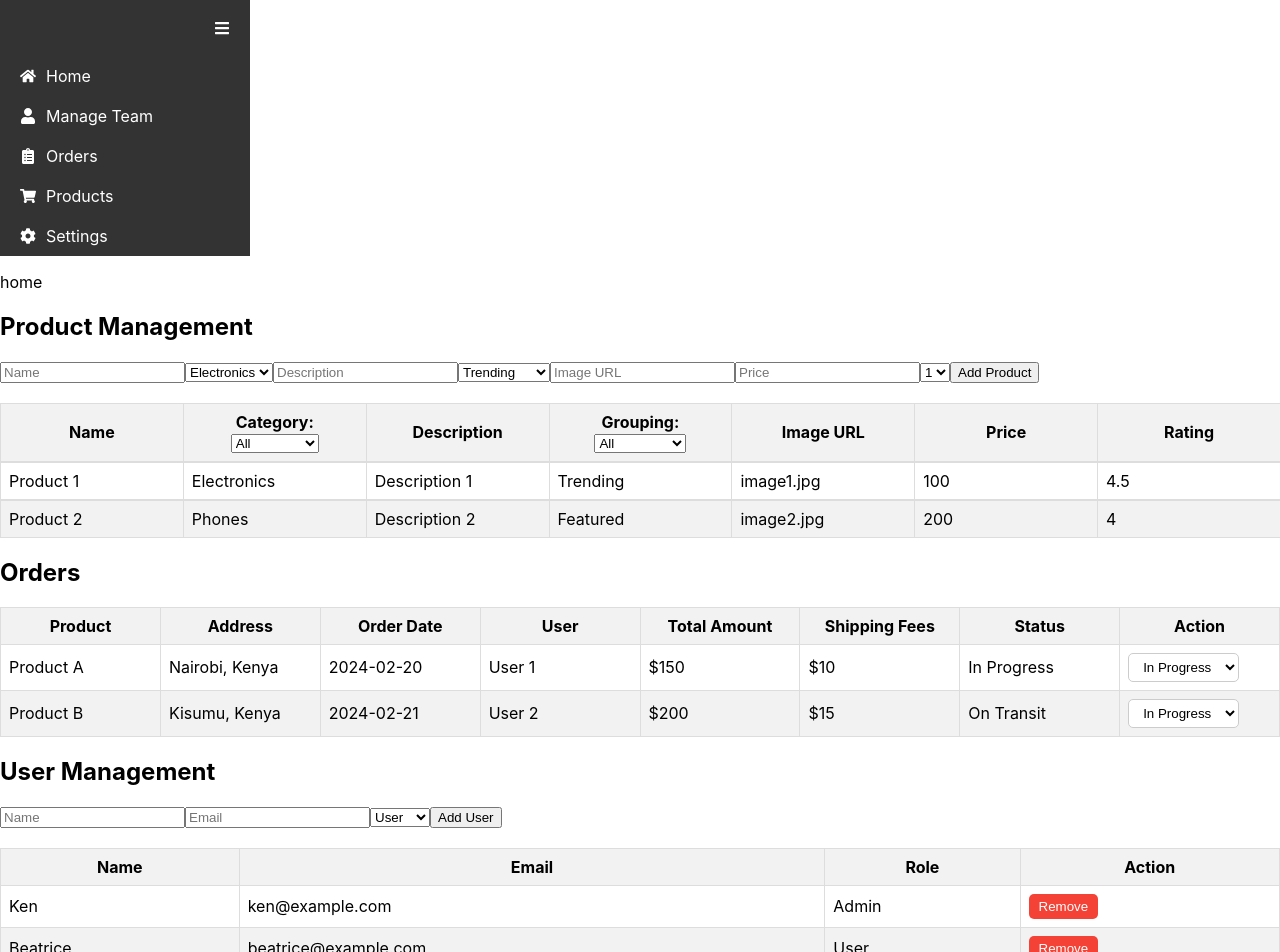
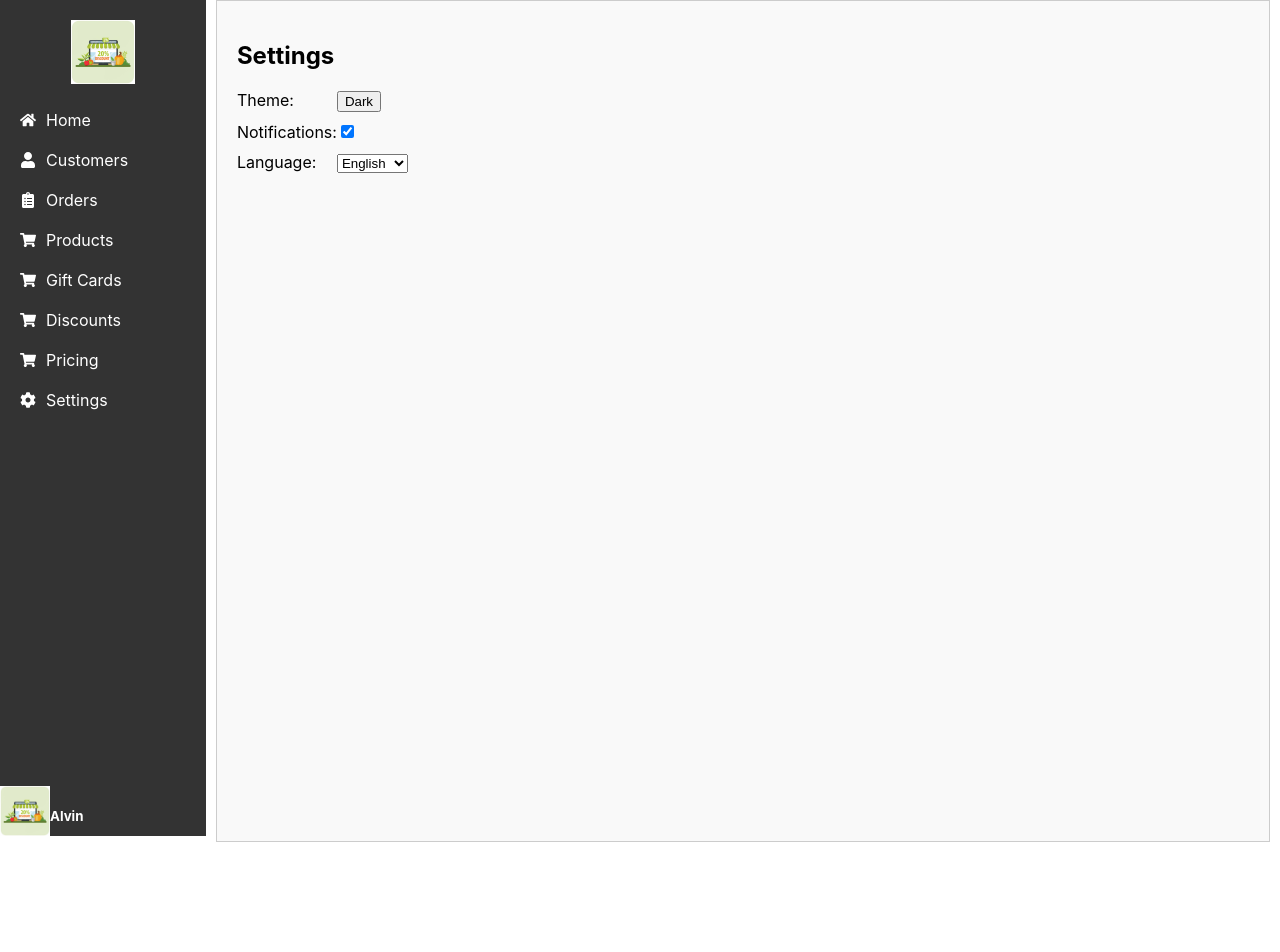
Before and after one commit to Ombito/Admin-dashboard, a React (Create React App) app: page /settings in a window 1280 px wide. Shown: the top 952 px of the page. After the commit the page ends 898 px from the top, so only its background shows below. Built offline with nearby package versions, Linux system fonts and the light colour scheme.

Commit message:
Fix: dashboard style

```diff
--- a/package.json
+++ b/package.json
@@ -11,6 +11,7 @@
     "react-chartjs-2": "^5.2.0",
     "react-dom": "^18.2.0",
     "react-icons": "^5.0.1",
+    "react-router-dom": "^6.22.3",
     "react-scripts": "5.0.1",
     "web-vitals": "^2.1.4"
   },
--- a/src/App.css
+++ b/src/App.css
@@ -1,38 +1,9 @@
-.App {
-  text-align: center;
+.app {
+  display: flex;
+  flex-direction: row;
+  height: 102vh;
 }
-
-.App-logo {
-  height: 40vmin;
-  pointer-events: none;
+.content {
+  width: 100%;
+  padding: 0 10px;
 }
-
-@media (prefers-reduced-motion: no-preference) {
-  .App-logo {
-    animation: App-logo-spin infinite 20s linear;
-  }
-}
-
-.App-header {
-  background-color: #282c34;
-  min-height: 100vh;
-  display: flex;
-  flex-direction: column;
-  align-items: center;
-  justify-content: center;
-  font-size: calc(10px + 2vmin);
-  color: white;
-}
-
-.App-link {
-  color: #61dafb;
-}
-
-@keyframes App-logo-spin {
-  from {
-    transform: rotate(0deg);
-  }
-  to {
-    transform: rotate(360deg);
-  }
-}
--- a/src/App.js
+++ b/src/App.js
@@ -5,16 +5,23 @@ import Products from '../src/components/Products/products';
 import Orders from '../src/components/Orders/orders';
 import Users from '../src/components/Users/users';
 import Settings from '../src/components/Settings/settings';
+import { Routes, Route, useLocation, Navigate } from 'react-router-dom';
 
 function App() {
   return (
-    <div>
+    <div className='app'>
       <Sidebar />
-      <Home />
-      <Products />
-      <Orders />
-      <Users />
-      <Settings />
+      <div className="content">
+        <Routes>
+          <Route>
+            <Route path="/dashboard" element={<Home />} />
+            <Route path="/products" element={<Products />} />
+            <Route path="/orders" element={<Orders />} />
+            <Route path="/customers" element={<Users />} />
+            <Route path="/settings" element={<Settings />} />
+          </Route>
+        </Routes>
+      </div>
     </div>
   );
 }
--- a/src/components/Settings/settings.css
+++ b/src/components/Settings/settings.css
@@ -1,5 +1,6 @@
 .settings-container {
     padding: 20px;
+    height: 100vh;
     border: 1px solid #ccc;
     background-color: #f9f9f9;
     transition: background-color 0.3s ease;
--- a/src/components/Sidebar/sidebar.css
+++ b/src/components/Sidebar/sidebar.css
@@ -5,12 +5,12 @@
     color: #fff;
     padding-top: 20px;
   }
-
-  .close-icon {
-    text-align: right;
-    margin-right: 20px;
-    cursor: pointer;
-  }
+.sidebar-hero {
+  display: flex;
+  flex-direction: column;
+  justify-content: space-between;
+  gap: 350px;
+}
 
   .sidebar-menu {
     list-style: none;
@@ -32,3 +32,24 @@
   .sidebar-menu li svg {
     margin-right: 10px;
   }
+.logo {
+  height: 8vh;
+  width: 5vw;
+  margin: auto;
+  display: flex;
+  justify-content: center;
+}
+.sidebar-username {
+  height: 100%;
+  display: flex;
+  /* padding: 0px 20px; */
+}
+.sidebar-username img {
+  height: 50px;
+}
+
+.sidebar-username div {
+  display: flex;
+  flex-direction: column;
+  justify-content: center;
+}
--- a/src/components/Sidebar/sidebar.jsx
+++ b/src/components/Sidebar/sidebar.jsx
@@ -1,20 +1,39 @@
 import React from 'react';
+import { Link, useNavigate } from 'react-router-dom';
 import { FaHome, FaUser, FaCog, FaClipboardList, FaShoppingCart, FaBars } from 'react-icons/fa';
 import './sidebar.css';
+import logo from "../../Assets/banner.jpg";
+import user from "../../Assets/banner.jpg";
 
 const Sidebar = () => {
+  const navigate = useNavigate();
+
+  const handleNavigate = (route) => {
+    navigate(route);
+  };
+
   return (
     <div className="sidebar">
-      <div className="close-icon">
-        <FaBars />
+      <img className="logo" src={logo} alt="logo" />
+      <div className='sidebar-hero'>
+        <ul className="sidebar-menu">
+          <li onClick={() => handleNavigate('/dashboard')}><FaHome /><span>Home</span></li>
+          <li onClick={() => handleNavigate('/customers')}><FaUser /><span>Customers</span></li>
+          <li onClick={() => handleNavigate('/orders')}><FaClipboardList /><span>Orders</span></li>
+          <li onClick={() => handleNavigate('/products')}><FaShoppingCart /><span>Products</span></li>
+          <li onClick={() => handleNavigate('/gift&vouchers')}><FaShoppingCart /><span>Gift Cards</span></li>
+          <li onClick={() => handleNavigate('/discounts')}><FaShoppingCart /><span>Discounts</span></li>
+          <li onClick={() => handleNavigate('/pricing')}><FaShoppingCart /><span>Pricing</span></li>
+          <li onClick={() => handleNavigate('/settings')}><FaCog /><span>Settings</span></li>
+        </ul>
+        <div className='sidebar-username'>
+          <img src={user} alt="avatar" />
+          <div>
+            <h5>Alvin</h5>
+            <p>Admin</p>
+          </div>
+        </div>
       </div>
-      <ul className="sidebar-menu">
-        <li><FaHome /><span>Home</span></li>
-        <li><FaUser /><span>Manage Team</span></li>
-        <li><FaClipboardList /><span>Orders</span></li>
-        <li><FaShoppingCart /><span>Products</span></li>
-        <li><FaCog /><span>Settings</span></li>
-      </ul>
     </div>
   );
 };
--- a/src/index.js
+++ b/src/index.js
@@ -3,15 +3,16 @@ import ReactDOM from 'react-dom/client';
 import './index.css';
 import App from './App';
 import reportWebVitals from './reportWebVitals';
+import { BrowserRouter } from 'react-router-dom';
 
 const root = ReactDOM.createRoot(document.getElementById('root'));
 root.render(
   <React.StrictMode>
-    <App />
+    <BrowserRouter>
+      <App />
+    </BrowserRouter>
+
   </React.StrictMode>
 );
 
-// If you want to start measuring performance in your app, pass a function
-// to log results (for example: reportWebVitals(console.log))
-// or send to an analytics endpoint. Learn more: https://bit.ly/CRA-vitals
 reportWebVitals();
```
Also changed, not shown: src/Assets/banner.jpg (added), 1 other file (tests, documents, lock files or other folders).
